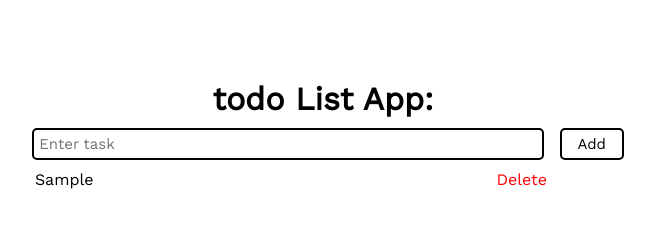
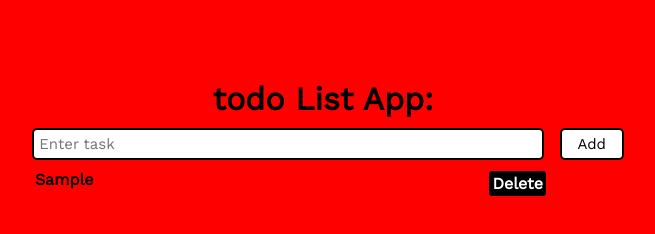
Before and after one commit to Bhavish5/todoList-app, a plain HTML site: page index.html in a window 1280 px wide. Both pictures are taken after typing "Sample" into the empty fields and a click on the button "Add". Shown: the whole page, without its empty margins (317-972 px from the left). Drawn offline with nearby package versions, Linux system fonts and the light colour scheme.

Commit message:
Updated the backgroundcolor

```diff
--- a/style.css
+++ b/style.css
@@ -5,11 +5,13 @@
     box-sizing: border-box;
     font-family: 'Work Sans', sans-serif;
 }
+body{
+    background-color: red;
+}
 .app{
     width: 50%;
     margin: 10vh auto;
     text-align: center;
-    background-color: white;
 }
 input{
     margin: 10px;
@@ -41,9 +43,19 @@ ul{
 li{
     display: flex;
     justify-content: space-between;
+    font-weight: bolder;
 }
 .delete-btn{
-    color: red;
+    color: white;
+    margin: 1px;
+    padding: 2px;
+    border-radius: 3px;
+    background-color: black;
     cursor: pointer;
     display: flex;
+    border: 1px solid black;
 }
+.delete-btn:hover{
+    background-color: white;
+    color: black;
+}
```
